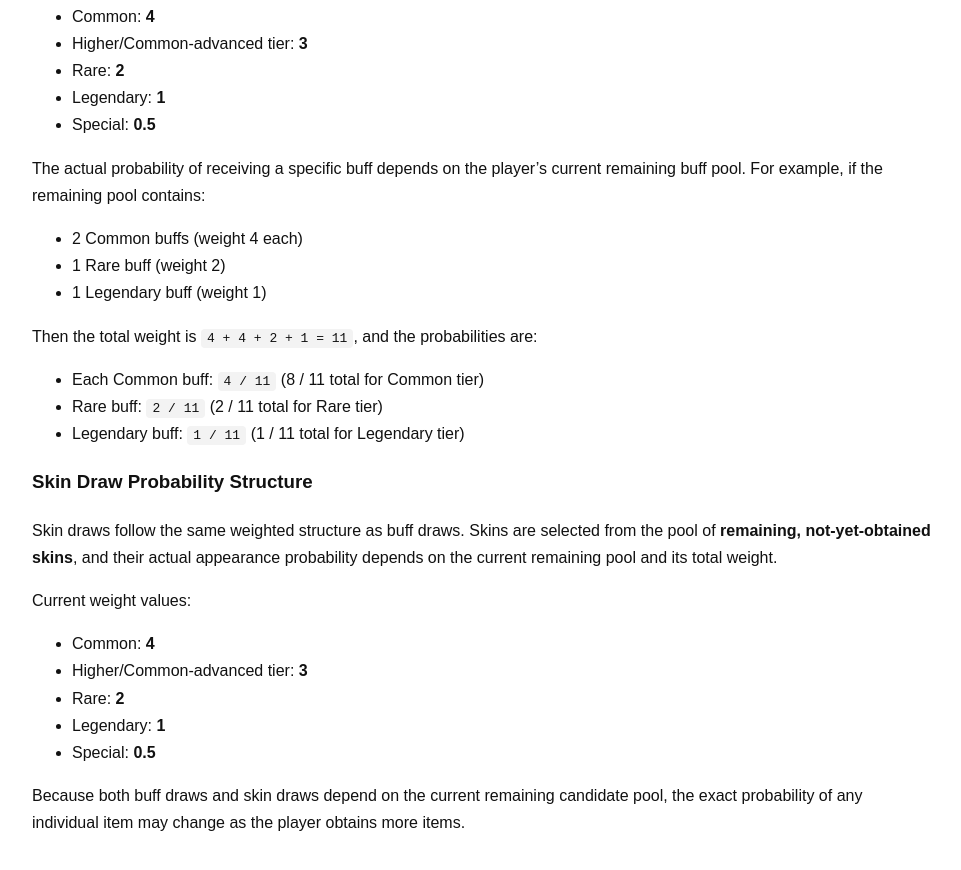
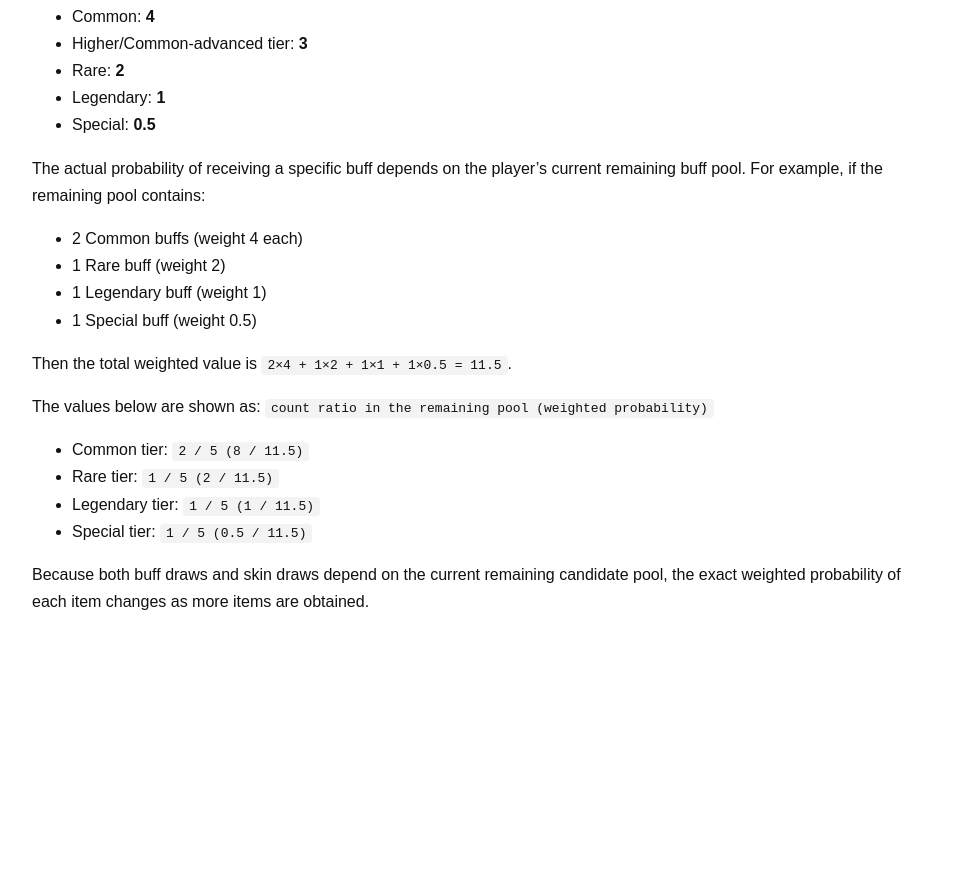
Before and after one commit to crazykorea/Calm_Spinner_Privacy, a plain HTML site: page index.html in a window 1280 px wide. Shown: the part 2879-3749 px from the top of the page, without its empty margins (158-1119 px from the left). After the commit the page ends 3534 px from the top, so only its background shows below. Drawn offline with Linux system fonts and the light colour scheme.

```diff
--- a/index.html
+++ b/index.html
@@ -183,36 +183,28 @@
     <li>2 Common buffs (weight 4 each)</li>
     <li>1 Rare buff (weight 2)</li>
     <li>1 Legendary buff (weight 1)</li>
+    <li>1 Special buff (weight 0.5)</li>
   </ul>
 
   <p>
-    Then the total weight is <code>4 + 4 + 2 + 1 = 11</code>, and the probabilities are:
-  </p>
-  <ul>
-    <li>Each Common buff: <code>4 / 11</code> <span>(8 / 11 total for Common tier)</span></li>
-    <li>Rare buff: <code>2 / 11</code> <span>(2 / 11 total for Rare tier)</span></li>
-    <li>Legendary buff: <code>1 / 11</code> <span>(1 / 11 total for Legendary tier)</span></li>
-  </ul>
-
-  <h3>Skin Draw Probability Structure</h3>
-  <p>
-    Skin draws follow the same weighted structure as buff draws.
-    Skins are selected from the pool of <strong>remaining, not-yet-obtained skins</strong>,
-    and their actual appearance probability depends on the current remaining pool and its total weight.
+    Then the total weighted value is <code>2×4 + 1×2 + 1×1 + 1×0.5 = 11.5</code>.
   </p>
 
-  <p>Current weight values:</p>
+  <p>
+    The values below are shown as:
+    <code>count ratio in the remaining pool (weighted probability)</code>
+  </p>
+
   <ul>
-    <li>Common: <strong>4</strong></li>
-    <li>Higher/Common-advanced tier: <strong>3</strong></li>
-    <li>Rare: <strong>2</strong></li>
-    <li>Legendary: <strong>1</strong></li>
-    <li>Special: <strong>0.5</strong></li>
+    <li>Common tier: <code>2 / 5 (8 / 11.5)</code></li>
+    <li>Rare tier: <code>1 / 5 (2 / 11.5)</code></li>
+    <li>Legendary tier: <code>1 / 5 (1 / 11.5)</code></li>
+    <li>Special tier: <code>1 / 5 (0.5 / 11.5)</code></li>
   </ul>
 
   <p>
     Because both buff draws and skin draws depend on the current remaining candidate pool,
-    the exact probability of any individual item may change as the player obtains more items.
+    the exact weighted probability of each item changes as more items are obtained.
   </p>
 </body>
 </html>
```
